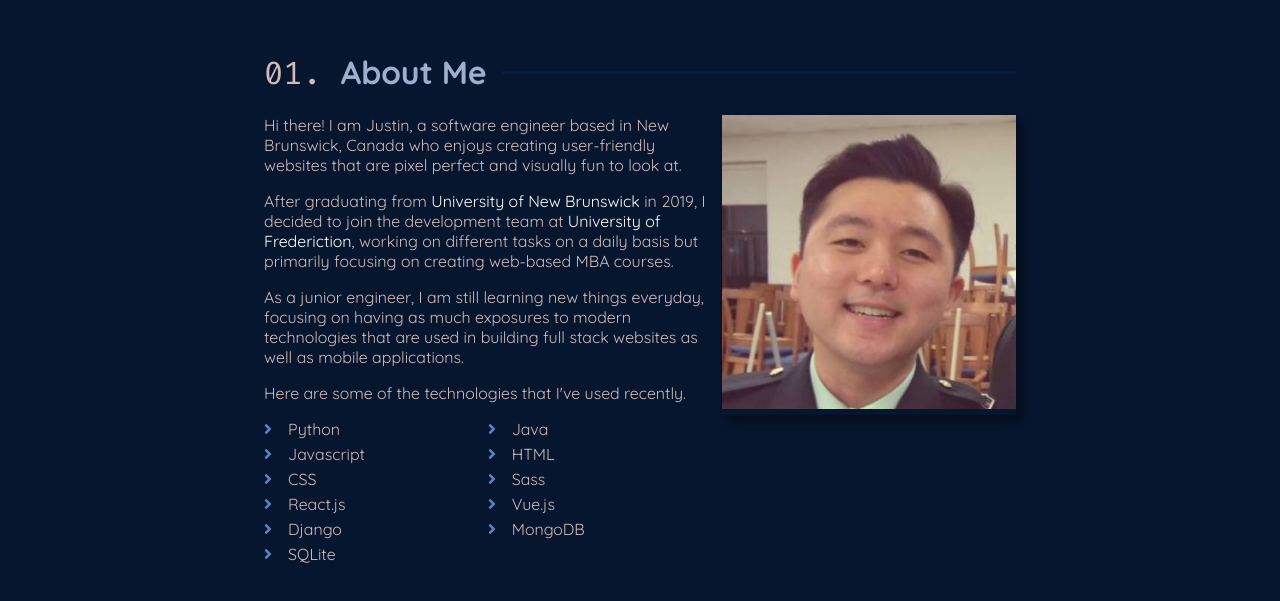
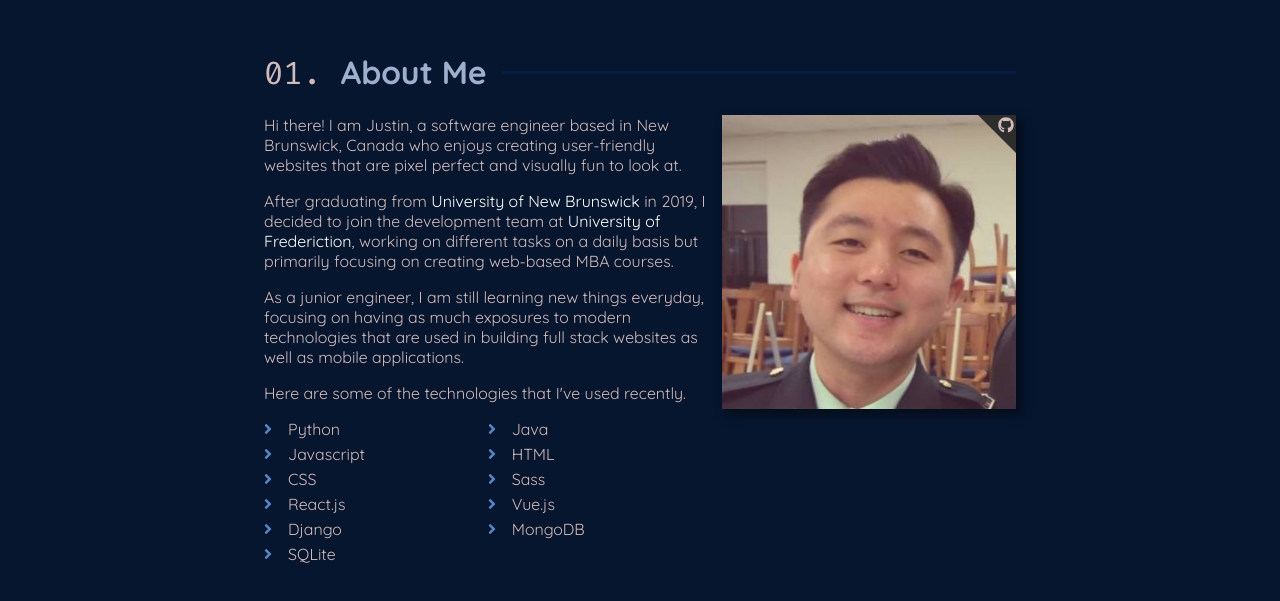
Before and after one commit to jihoonjustinlee/portfolio, a React (Create React App) app: page / in a window 1280 px wide. Shown: the part 903-1504 px from the top of the page. Built offline with nearby package versions, Linux system fonts and the light colour scheme.

Commit message:
portrait revised

```diff
--- a/src/components/About/About.css
+++ b/src/components/About/About.css
@@ -15,12 +15,32 @@
     width: 300px;
     height: 300px;
     cursor: pointer;
-    /* box-shadow: 10px 10px #d9e8ff; */
-    box-shadow: 5px 5px 10px 1px #0000007a;
+    position: relative;
 }
 
 .portrait img{
     width: 100%;
+    box-shadow: 5px 5px 10px 1px #0000007a;
+}
+
+.portrait .tape-triangle{
+    position: absolute;
+    top: 0;
+    right: 0;
+    width: 0;
+    height: 0;
+    border-style: solid;
+    border-width: 0 38px 38px 0;
+    border-color: transparent #2d2d2d transparent transparent;
+    pointer-events: none;
+}
+
+.portrait .github{
+    position: absolute;
+    top: 0;
+    right: 0;
+    margin: 2px;
+    pointer-events: none;
 }
 
 .description .tech-grid{
--- a/src/components/About/About.js
+++ b/src/components/About/About.js
@@ -4,6 +4,7 @@ import Headline from '../Headline/Headline'
 import self_portrait from './self_portrait.jpg'
 import { FontAwesomeIcon } from '@fortawesome/react-fontawesome'
 import { faAngleRight } from '@fortawesome/free-solid-svg-icons'
+import { faGithub } from '@fortawesome/free-brands-svg-icons'
 
 function onClickHandler(url){
     window.open(url)
@@ -35,6 +36,8 @@ function About(){
                         </div>
                     </div>
                     <div className="portrait" onClick={()=>onClickHandler('https://github.com/jihoonjustinlee')}>
+                        <div className="tape-triangle"></div>
+                        <FontAwesomeIcon icon={faGithub} className="github"/>
                         <img src={self_portrait} alt="portrait of justin"/>
                     </div>
                     {/* <img className="portrait" src={self_portrait} alt="portrait of justin" onClick={()=>onClickHandler('https://github.com/jihoonjustinlee')}/> */}
```
